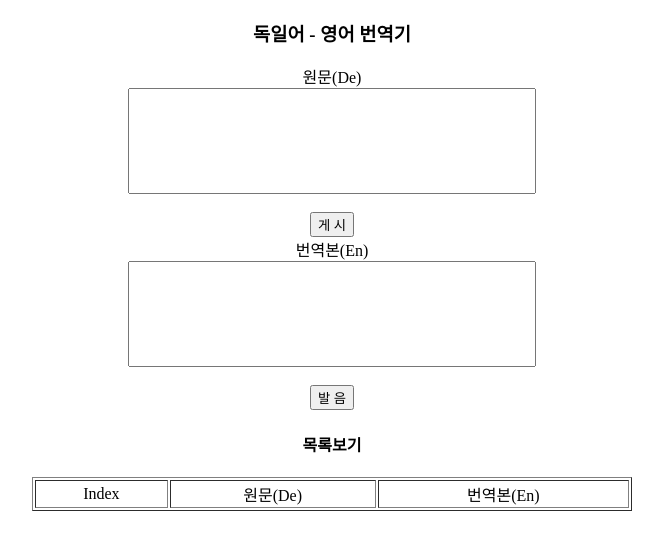
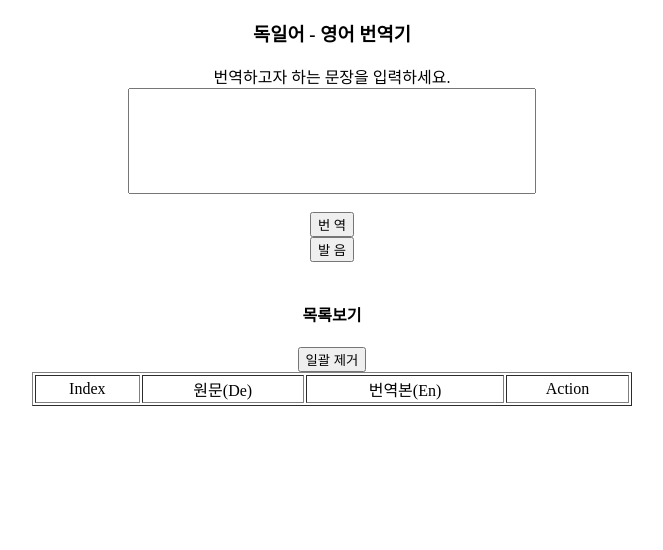
Before and after one commit to he1ght/NMT_Serving, a Flask app: page / in a window 1280 px wide. Shown: the top 550 px of the page, without its empty margins (308-971 px from the left). Run offline with Flask 2, Linux system fonts and the light colour scheme; parts of the project's set-up code (start-up, migrations or seed data) failed here and were passed over.

Commit message:
web edit ( be able to delete and clear )

```diff
--- a/index.py
+++ b/index.py
@@ -11,7 +11,7 @@ def index():
 
 
 @app.route('/web_trans', methods=["POST"])
-def add():
+def web_trans():
     if request.method == "POST":
         context = request.form["context"]
         result = translate(context)
@@ -20,22 +20,46 @@ def add():
     else:
         return render_template("init.html", rows=board)
 
-
-# 게시판 내용 갱신 (Update)
-@app.route('/update/<int:uid>', methods=["GET", "POST"])
-def update(uid):
+@app.route('/web_speak_origin', methods=["POST"])
+def web_speak_origin():
     if request.method == "POST":
-        index = uid - 1
-        name = request.form["name"]
         context = request.form["context"]
-
-        board[index] = [name, context]  # 기존의 board내용에 덮어쓰기
+        # todo speak context
         return redirect(url_for("index"))
     else:
-        return render_template("update.html", index=uid, rows=board)
+        return render_template("init.html", rows=board)
 
 
-# 게시판 내용 삭제 (Delete)
+@app.route('/web_speak', methods=["POST"])
+def web_speak():
+    if request.method == "POST":
+        result = request.form["result"]
+        # todo speak result
+        return redirect(url_for("index"))
+    else:
+        return render_template("init.html", rows=board)
+
+# @app.route('/update/<int:uid>', methods=["GET", "POST"])
+# def update(uid):
+#     if request.method == "POST":
+#         index = uid - 1
+#         name = request.form["name"]
+#         context = request.form["context"]
+#
+#         board[index] = [name, context]  # 기존의 board내용에 덮어쓰기
+#         return redirect(url_for("index"))
+#     else:
+#         return render_template("update.html", index=uid, rows=board)
+
+@app.route('/speak/<int:uid>')
+def speak(uid):
+    index = uid - 1
+    predict = board[index][1]
+    # todo speak predict
+
+    return redirect(url_for("index"))
+
+
 @app.route('/delete/<int:uid>')
 def delete(uid):
     index = uid - 1
--- a/templates/init.html
+++ b/templates/init.html
@@ -24,30 +24,37 @@
     <form action="/web_trans" method="POST">
 <!--        이름<br>-->
 <!--        <input type="text" name="name" /><br>-->
-        원문(De)<br>
+        번역하고자 하는 문장을 입력하세요.<br>
         <input type="text" name="context" style="text-align:center; width:400px; height:100px;" /><br><br>
-        <input type="submit" value="게 시" /><br>
+        <input type="submit" value="번 역" />
     </form>
-    <form action="/web_speak" method="POST">
-        번역본(En)<br>
-        <input type="text" name="result" style="text-align:center; width:400px; height:100px;" /><br><br>
-        <input type="submit" value="발 음" /><br>
+    <form action="/web_speak_original" method="POST">
+        <input type="submit" value="발 음" /><br><br>
     </form>
+
+<!--    <form action="/web_speak" method="POST">-->
+<!--        번역본(En)<br>-->
+<!--        <input type="text" name="result" contentEditable="falue" style="text-align:center; width:400px; height:100px;" /><br><br>-->
+<!--        <input type="submit" value="발 음" /><br>-->
+<!--    </form>-->
     <h4>목록보기</h4>
+    <form action="/clear" method="POST">
+        <input type="submit" value="일괄 제거" /><br>
+    </form>
     <table border=1 width="600" align="center">
         <thead>
             <td>Index</td>
             <td>원문(De)</td>
             <td>번역본(En)</td>
-<!--            <td>수정, 삭제</td>-->
+            <td>Action</td>
         </thead>
         {% for row in rows %}
         <tr>
             <td>{{ loop.index }}</td>
             <td>{{ row[0] }}</td>
             <td>{{ row[1] }}</td>
-<!--            <td><a href="{{url_for('update', uid = loop.index)}}">수정</a> <a-->
-<!--                    href="{{url_for('delete', uid = loop.index)}}">삭제</a></td>-->
+            <td><a href="{{url_for('speak', uid = loop.index)}}">발음</a> <a
+                    href="{{url_for('delete', uid = loop.index)}}">삭제</a></td>
         </tr>
         {% endfor %}
     </table>
```
